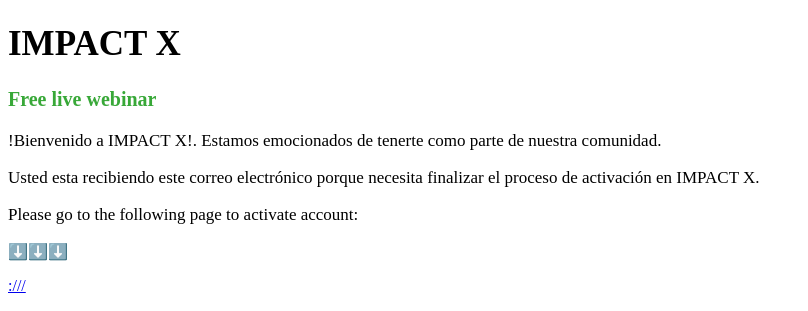
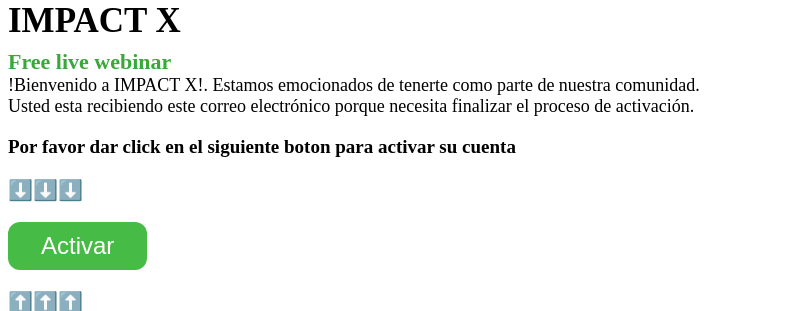
Before and after one commit to CritianRodriguez042502/impact-x__...__backend-django, a Django app: template apps/user_system/templates/activation.html in a window 1280 px wide. Shown: the part 43-354 px from the top of the page, without its empty margins (0-808 px from the left). Run offline with Django 4.2, Linux system fonts and the light colour scheme; the template is opened without the code that fills it, so the values that code supplies are empty; some libraries are stand-ins or nearby versions.

Commit message:
Estilando Emails

```diff
--- a/apps/blog/views.py
+++ b/apps/blog/views.py
@@ -3,7 +3,6 @@
 from rest_framework.response import Response
 
 from django.db.models.query_utils import Q
-from django.core.mail import send_mail
 
 from apps.blog.pagination import MediumPagination, BigPagination
 from apps.blog.serializer import CategorySerializers, BlogsSerializers
--- a/apps/user_system/templates/activation.html
+++ b/apps/user_system/templates/activation.html
@@ -30,46 +30,45 @@
     {% block html_body %}
     <div>
 
-        <h1 style ="font-size: 35px; "> IMPACT X </h1>
-        <h3 style = "
-        color: rgb(56, 168, 56);
-        font-size: 20px;">
+        <h1 style ="font-size: 35px; margin :0px; margin-bottom : 8px "> IMPACT X </h1>
+
+        <h3 style = "color: rgb(56, 168, 56);font-size: 22px; margin : 0px">
             Free live webinar
         </h3>
-        <p style = "
-        font-size : 17px
-        ">
+
+        <p style = "font-size : 18px;margin : 0px">
             !Bienvenido a IMPACT X!. Estamos emocionados de tenerte como parte de nuestra comunidad.
         </p>
 
-        <p style = "font-size : 17px">
-            {% blocktrans %}Usted esta recibiendo este correo electrónico porque necesita finalizar el proceso de activación en IMPACT X.{% endblocktrans %}
+        <p style = "font-size : 18px; margin : 0px;">
+            {% blocktrans %}Usted esta recibiendo este correo electrónico porque necesita finalizar el proceso de activación.{% endblocktrans %}
         </p>
 
-        <p style = "font-size : 17px;">
-            {% trans "Please go to the following page to activate account:" %}
+        <p style = "font-size : 19px; font-weight: bold;">
+            Por favor dar click en el siguiente boton para activar su cuenta
         </p>
 
-        <p style = "font-size : 16px" >
+        <p style = "font-size : 20px" >
             ⬇️⬇️⬇️
         </p>
 
-        <p style = "font-size : 16px">
-            <a href="{{ protocol }}://{{ domain }}/{{ url|safe }}">{{ protocol }}://{{ domain }}/{{ url|safe }}</a>
-        </p>
+        <button style = "font-size : 24px; background: rgb(70, 187, 70); padding: 10px 33px; border: none; border-radius: 12px;">
+            <a style = "color: white; text-decoration: none;" href="{{ protocol }}://{{ domain }}/{{ url|safe }}"> Activar </a>
+        </button>
 
-        <p style = "font-size : 16px">
+        <p style = "font-size : 20px">
             ⬆️⬆️⬆️
         </p>
 
         <div class="container">
-            <img src="https://digitalmarketing.net.co/wp-content/uploads/2020/02/agencia-de-marketing-digital-home.png.webp" alt="img">
+            <img src="https://upload.wikimedia.org/wikipedia/commons/thumb/1/12/User_icon_2.svg/640px-User_icon_2.svg.png" alt="img" width="35%">
         </div>
 
     </div>
-    <div style = "margin-top: 35px">
+
+    <div style = "margin-top: 30px">
         <h3> Gracias por utilizar nuestro sitio </h3>
-        <h3 style = "color: rgb(56, 168, 56);"> El equipo de IMPACT X </h3>
+        <h2 style = "color: rgb(56, 168, 56);"> El equipo de IMPACT X </h2>
     </div>
 
     {% endblock html_body %}
```
Also changed, not shown: apps/user_system/templates/confirmation.html (+14 -6 lines), apps/user_system/templates/password_changed_confirmation.html (+10 -4 lines), apps/user_system/templates/password_reset.html (+19 -13 lines).
